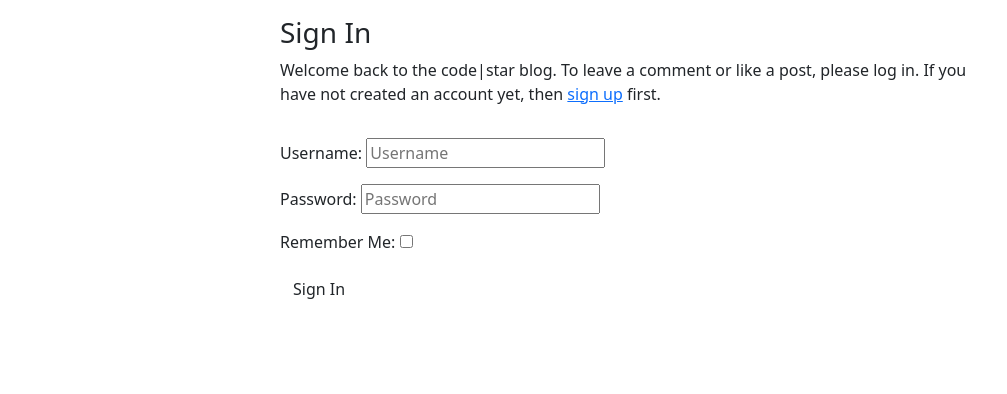
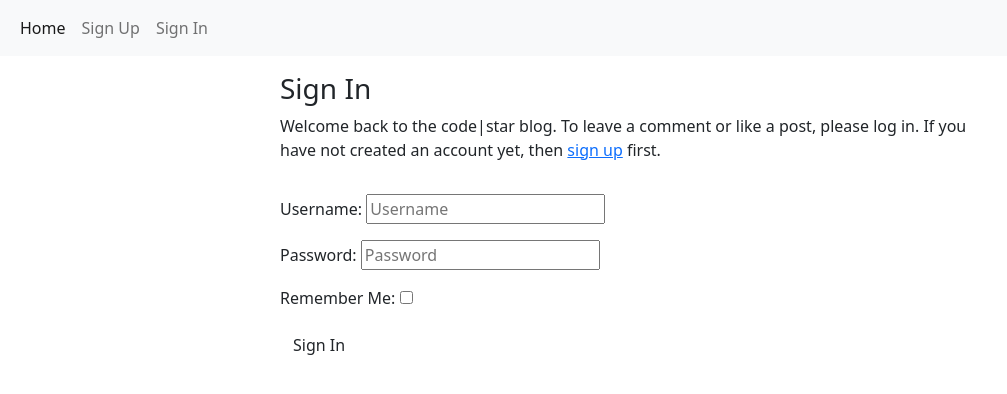
Before and after one commit to kedi1991/granny-restaurant-booking, a Django app: page /accounts/login/ in a window 1280 px wide. Shown: the top 394 px of the page, without its empty margins (0-1007 px from the left). Run offline with Django 3.2, Linux system fonts and the light colour scheme.

Commit message:
Added Nav bar for account msignup, sign in and sign out

```diff
--- a/reservation/urls.py
+++ b/reservation/urls.py
@@ -1,8 +1,9 @@
 from . import views
-from django.urls import path
+from django.urls import path, include
 
 
 urlpatterns = [
     path('', views.Seats.as_view(), name='home'),
-    path('booking/<seat_id>/', views.Bookings.as_view(), name='bookings')
+    path('<slug:seat_code>/', views.Bookings.as_view(), name='bookings'),
+
 ]
--- a/templates/base.html
+++ b/templates/base.html
@@ -8,6 +8,25 @@
     <title>Restraurant</title>
 </head>
 <body>
+    <nav class="navbar navbar-expand-lg navbar-light bg-light">
+        <div class="container-fluid">
+          <button class="navbar-toggler" type="button" data-bs-toggle="collapse" data-bs-target="#navbarNavAltMarkup" aria-controls="navbarNavAltMarkup" aria-expanded="false" aria-label="Toggle navigation">
+            <span class="navbar-toggler-icon"></span>
+          </button>
+          <div class="collapse navbar-collapse" id="navbarNavAltMarkup">
+            <div class="navbar-nav">
+              <a class="nav-link active" aria-current="page" href="{% url 'home' %}">Home</a>
+              {% if user.is_authenticated %}
+              <a class="nav-link" href="{% url 'account_logout' %}">Sign Out</a>
+              {% else %}
+              <a class="nav-link" href="{% url 'account_signup' %}">Sign Up</a>
+              <a class="nav-link" href="{% url 'account_login' %}">Sign In</a>
+              {% endif %}
+            </div>
+          </div>
+        </div>
+      </nav>
+
     <div class="container">
         <!-- Content here -->
         {% block content%}
```
Also changed, not shown: reservation/views.py (+7 -3 lines), templates/add_table.html (added, +8 -0 lines), templates/index.html (+7 -1 lines).
